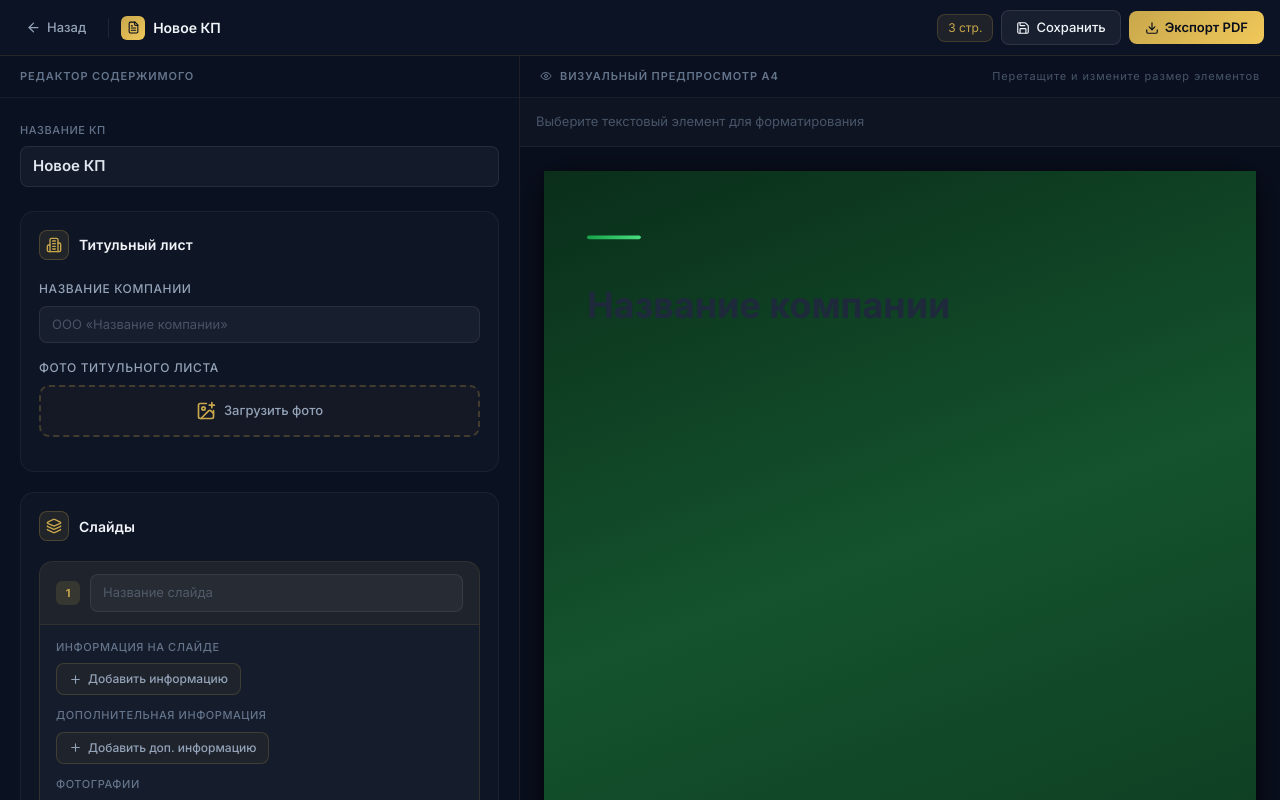
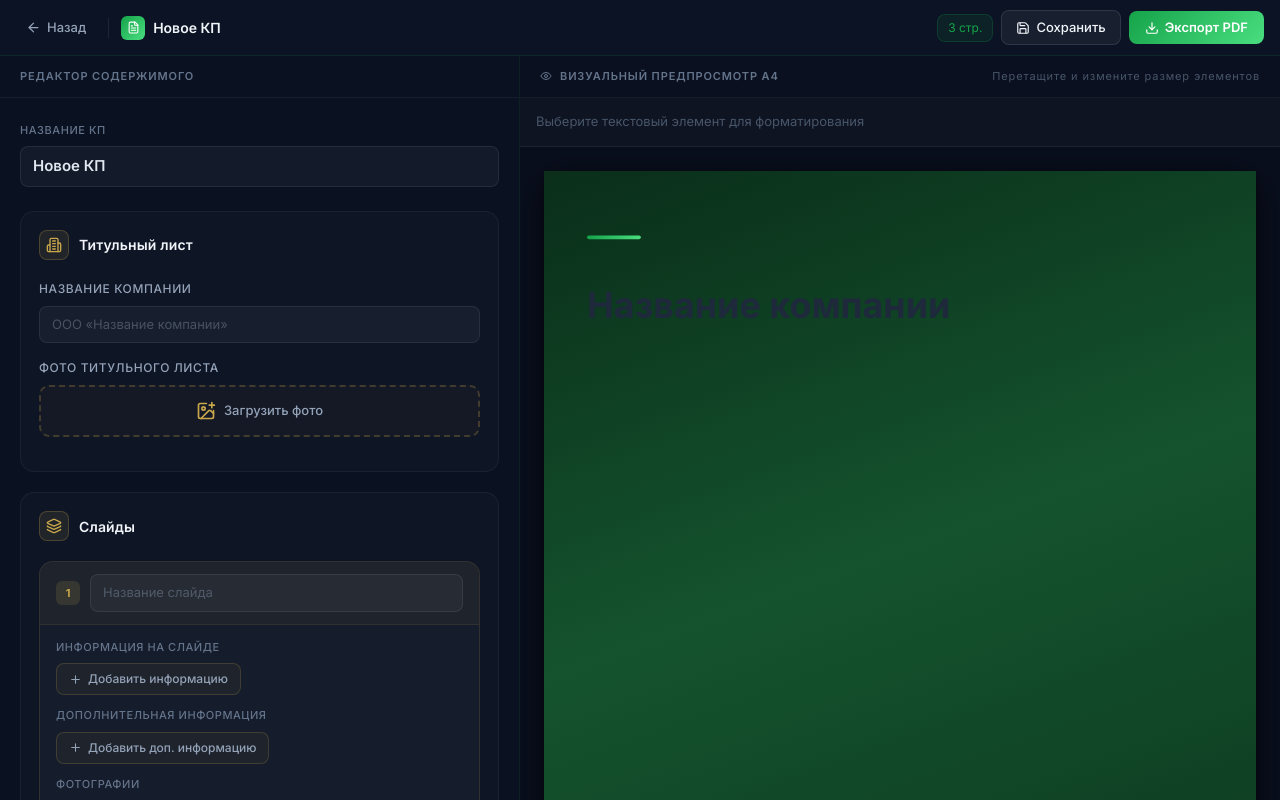
Before and after one commit to nikroshupkin2002-maker/KPcreator, a React (Vite) app: page /create/1 in a window 1280 px wide. Built offline with nearby package versions, Linux system fonts and the light colour scheme; a web font is replaced by a local one.

Commit message:
Update CreateKPPage.tsx

```diff
--- a/src/app/pages/CreateKPPage.tsx
+++ b/src/app/pages/CreateKPPage.tsx
@@ -6,6 +6,7 @@ import type { KPData } from '../types/kp';
 import { useKPStore, createNewKP } from '../store/kpStore';
 import { EditorPanel } from '../components/editor/EditorPanel';
 import { PreviewPanel } from '../components/preview/PreviewPanel';
+import { KPPrintTemplate } from '../components/print/KPPrintTemplate';
 import { A4_WIDTH, A4_HEIGHT, getTotalPages } from '../utils/layoutUtils';
 
 export function CreateKPPage() {
@@ -62,6 +63,23 @@ export function CreateKPPage() {
       const { default: html2canvas } = await import('html2canvas');
       const { default: jsPDF } = await import('jspdf');
 
+      // Даём браузеру время отрендерить скрытый шаблон
+      await new Promise(resolve => setTimeout(resolve, 300));
+
+      const printRoot = document.getElementById('kp-print-root');
+      if (!printRoot) {
+        toast.error('Шаблон для печати не найден');
+        setIsExporting(false);
+        return;
+      }
+
+      const pages = printRoot.querySelectorAll<HTMLElement>('[data-print-page]');
+      if (pages.length === 0) {
+        toast.error('Нет страниц для экспорта');
+        setIsExporting(false);
+        return;
+      }
+
       const pdf = new jsPDF({
         orientation: 'portrait',
         unit: 'px',
@@ -69,44 +87,8 @@ export function CreateKPPage() {
         compress: true,
       });
 
-      const totalPages = getTotalPages(kp);
-
-      for (let i = 0; i < totalPages; i++) {
-        const offscreen = document.createElement('div');
-        offscreen.style.cssText = `
-          position: fixed;
-          top: 0;
-          left: -9999px;
-          width: ${A4_WIDTH}px;
-          height: ${A4_HEIGHT}px;
-          background: white;
-          z-index: -1;
-          overflow: hidden;
-        `;
-        document.body.appendChild(offscreen);
-
-        const pages = previewRef.current?.querySelectorAll<HTMLElement>('[data-a4-page]');
-        if (!pages || pages.length === 0) {
-          document.body.removeChild(offscreen);
-          toast.error('Нет страниц для экспорта');
-          setIsExporting(false);
-          return;
-        }
-
-        const originalPage = pages[i];
-        const clone = originalPage.cloneNode(true) as HTMLElement;
-
-        clone.style.transform = 'none';
-        clone.style.marginBottom = '0';
-        clone.style.width = `${A4_WIDTH}px`;
-        clone.style.height = `${A4_HEIGHT}px`;
-        clone.style.position = 'absolute';
-        clone.style.top = '0';
-        clone.style.left = '0';
-
-        offscreen.appendChild(clone);
-
-        const canvas = await html2canvas(offscreen, {
+      for (let i = 0; i < pages.length; i++) {
+        const canvas = await html2canvas(pages[i], {
           scale: 2,
           useCORS: true,
           allowTaint: true,
@@ -118,8 +100,6 @@ export function CreateKPPage() {
           backgroundColor: '#ffffff',
         });
 
-        document.body.removeChild(offscreen);
-
         if (i > 0) pdf.addPage();
         const imgData = canvas.toDataURL('image/jpeg', 0.95);
         pdf.addImage(imgData, 'JPEG', 0, 0, A4_WIDTH, A4_HEIGHT);
@@ -129,7 +109,7 @@ export function CreateKPPage() {
       pdf.save(fileName);
       toast.success('PDF сохранён');
     } catch (err) {
-      console.error(err);
+      console.error('PDF export error:', err);
       toast.error('Ошибка экспорта PDF');
     } finally {
       setIsExporting(false);
@@ -139,13 +119,14 @@ export function CreateKPPage() {
   if (!kp) {
     return (
       <div style={{ height: '100vh', display: 'flex', alignItems: 'center', justifyContent: 'center', background: '#080D1C' }}>
-        <Loader2 size={32} style={{ color: '#C9A84C', animation: 'spin 1s linear infinite' }} />
+        <Loader2 size={32} style={{ color: '#16a34a', animation: 'spin 1s linear infinite' }} />
       </div>
     );
   }
 
   return (
     <div style={{ height: '100vh', display: 'flex', flexDirection: 'column', background: '#080D1C', overflow: 'hidden' }}>
+
       {/* Top bar */}
       <div style={{
         height: 56,
@@ -154,7 +135,7 @@ export function CreateKPPage() {
         gap: 12,
         padding: '0 16px',
         background: 'rgba(13,21,37,0.95)',
-        borderBottom: '1px solid rgba(201,168,76,0.12)',
+        borderBottom: '1px solid rgba(22,163,74,0.15)',
         flexShrink: 0,
         backdropFilter: 'blur(12px)',
       }}>
@@ -178,10 +159,10 @@ export function CreateKPPage() {
         <div style={{ display: 'flex', alignItems: 'center', gap: 8 }}>
           <div style={{
             width: 24, height: 24, borderRadius: 6,
-            background: 'linear-gradient(135deg, #C9A84C, #F0C85A)',
+            background: 'linear-gradient(135deg, #16a34a, #4ade80)',
             display: 'flex', alignItems: 'center', justifyContent: 'center',
           }}>
-            <FileText size={13} color="#080D1C" />
+            <FileText size={13} color="#ffffff" />
           </div>
           <input
             value={kp.name}
@@ -196,15 +177,16 @@ export function CreateKPPage() {
         </div>
 
         <div style={{ marginLeft: 'auto', display: 'flex', alignItems: 'center', gap: 8 }}>
+
           <div style={{
             padding: '4px 10px',
-            background: 'rgba(201,168,76,0.1)',
-            border: '1px solid rgba(201,168,76,0.2)',
+            background: 'rgba(22,163,74,0.1)',
+            border: '1px solid rgba(22,163,74,0.2)',
             borderRadius: 8,
-            color: '#C9A84C',
+            color: '#16a34a',
             fontSize: 12,
           }}>
-            {kp.slides.length + 2} стр.
+            {getTotalPages(kp)} стр.
           </div>
 
           <button
@@ -222,7 +204,9 @@ export function CreateKPPage() {
               transition: 'all 0.15s',
             }}
           >
-            {isSaving ? <Loader2 size={14} style={{ animation: 'spin 1s linear infinite' }} /> : <Save size={14} />}
+            {isSaving
+              ? <Loader2 size={14} style={{ animation: 'spin 1s linear infinite' }} />
+              : <Save size={14} />}
             Сохранить
           </button>
 
@@ -232,17 +216,19 @@ export function CreateKPPage() {
             style={{
               display: 'flex', alignItems: 'center', gap: 6,
               padding: '7px 16px',
-              background: 'linear-gradient(135deg, #C9A84C, #F0C85A)',
+              background: 'linear-gradient(135deg, #16a34a, #4ade80)',
               border: 'none',
               borderRadius: 8,
-              color: '#080D1C',
+              color: '#ffffff',
               cursor: 'pointer',
               fontSize: 13,
               fontWeight: 600,
               transition: 'all 0.15s',
             }}
           >
-            {isExporting ? <Loader2 size={14} style={{ animation: 'spin 1s linear infinite' }} /> : <Download size={14} />}
+            {isExporting
+              ? <Loader2 size={14} style={{ animation: 'spin 1s linear infinite' }} />
+              : <Download size={14} />}
             Экспорт PDF
           </button>
         </div>
@@ -250,13 +236,14 @@ export function CreateKPPage() {
 
       {/* Main split layout */}
       <div style={{ flex: 1, display: 'flex', overflow: 'hidden' }}>
+
         {/* Left: Editor */}
         <div style={{
           width: '42%',
           minWidth: 340,
           maxWidth: 520,
           flexShrink: 0,
-          borderRight: '1px solid rgba(201,168,76,0.1)',
+          borderRight: '1px solid rgba(22,163,74,0.1)',
           background: 'rgba(13,21,37,0.6)',
           overflow: 'hidden',
           display: 'flex',
@@ -300,10 +287,14 @@ export function CreateKPPage() {
             </span>
           </div>
           <div style={{ flex: 1, overflow: 'hidden' }}>
-            <PreviewPanel kp={kp} onChange={handleChange} previewRef={previewRef} />
+            <PreviewPanel kp={kp} previewRef={previewRef} />
           </div>
         </div>
       </div>
+
+      {/* Скрытый шаблон для экспорта PDF — не виден пользователю */}
+      <KPPrintTemplate kp={kp} />
+
     </div>
   );
 }
```
